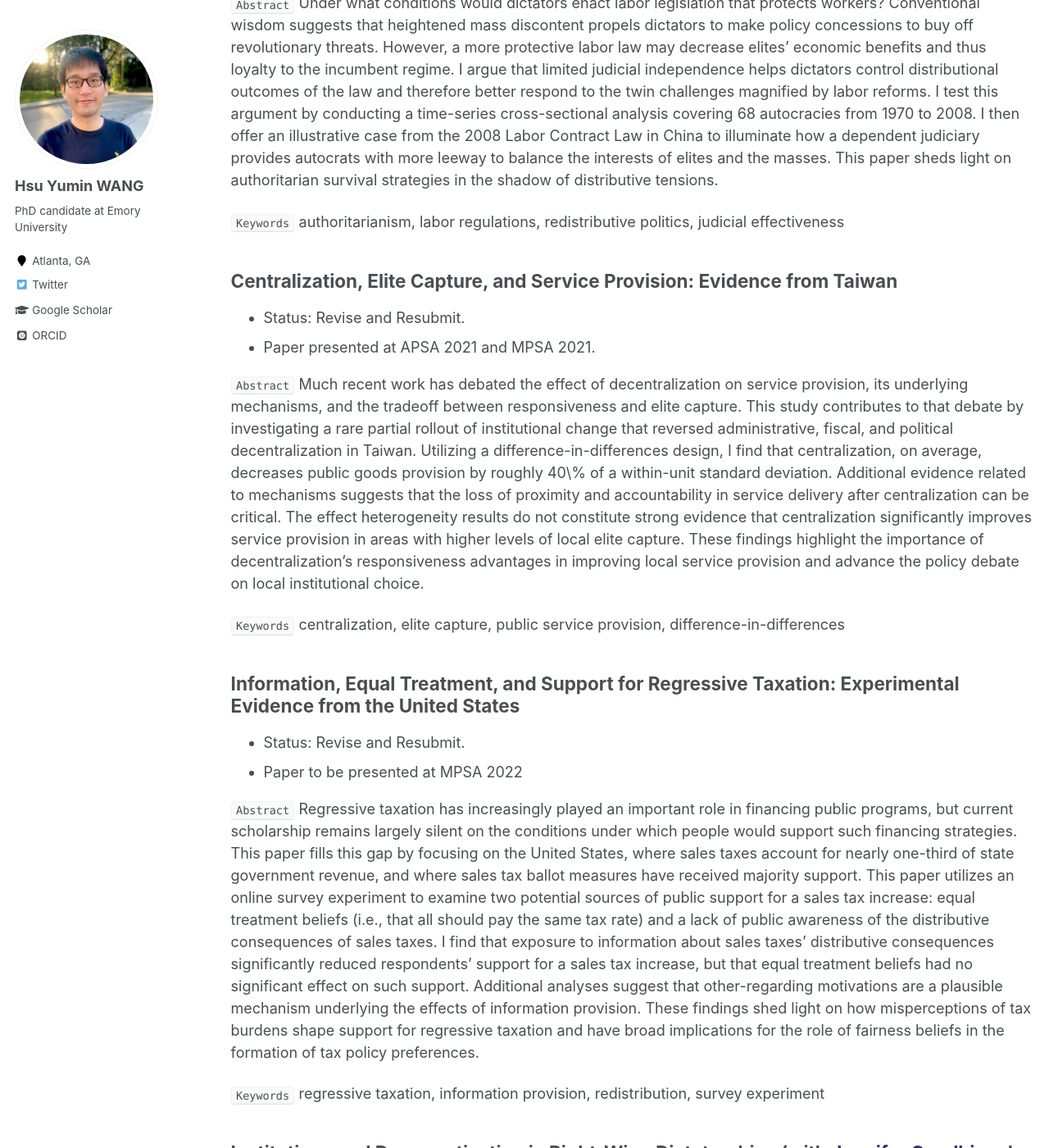
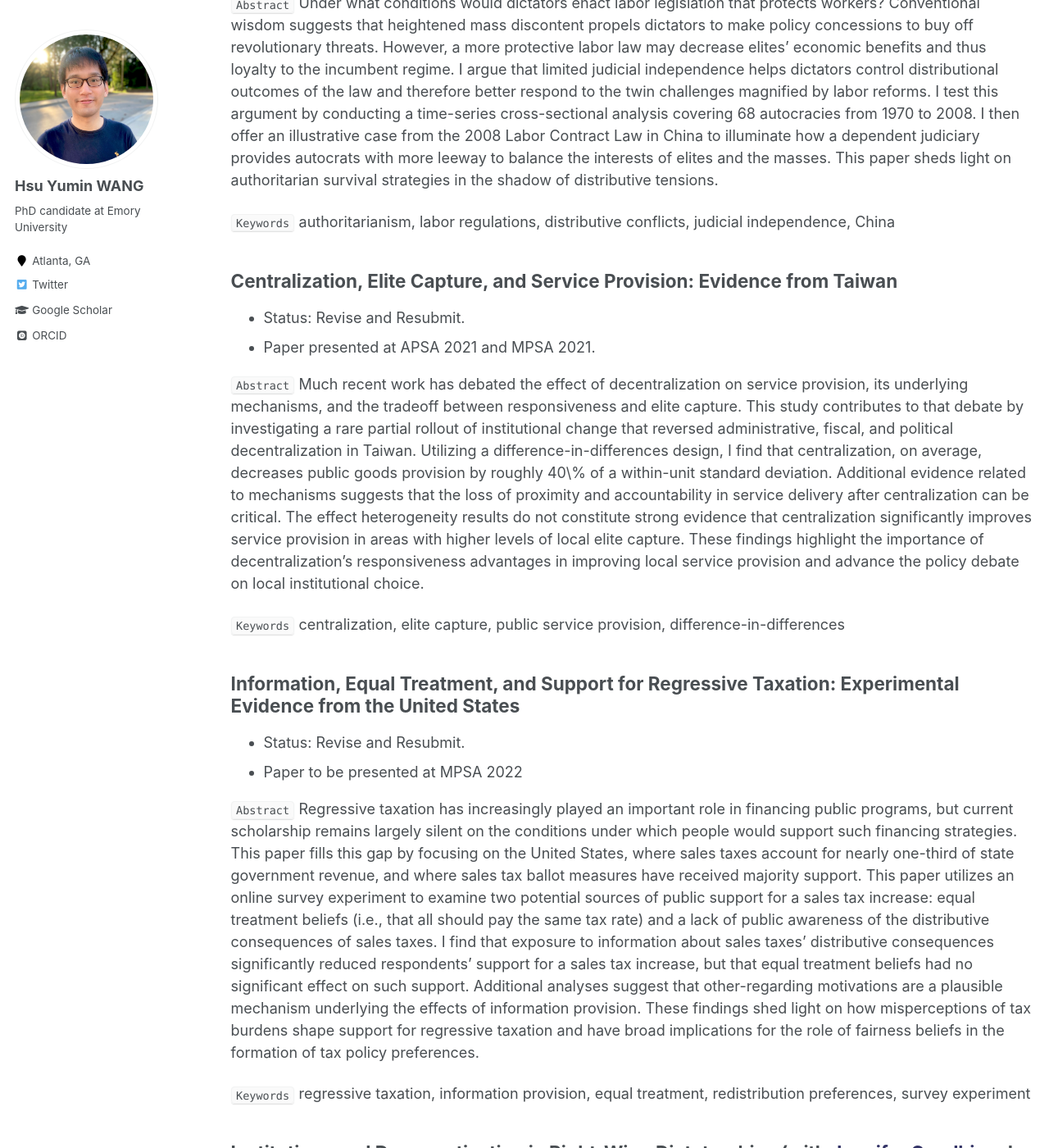
Before and after one commit to hsuyumin/hsuyumin.github.io, a Jekyll site: the page built from _pages/publications.md, in a window 1280 px wide and 1400 px high, scrolled down 429 px. Shown: the whole window at 82% size. Built offline with Jekyll 4.4.1, drawn with Linux system fonts in a browser that asks for light colours; some web fonts are replaced.

Commit message:
Update publications.md

```diff
--- a/_pages/publications.md
+++ b/_pages/publications.md
@@ -20,7 +20,7 @@ redirect_from:
 `Abstract`
 Under what conditions would dictators enact labor legislation that protects workers? Conventional wisdom suggests that heightened mass discontent propels dictators to make policy concessions to buy off revolutionary threats. However, a more protective labor law may decrease elites' economic benefits and thus loyalty to the incumbent regime. I argue that limited judicial independence helps dictators control distributional outcomes of the law and therefore better respond to the twin challenges magnified by labor reforms. I test this argument by conducting a time-series cross-sectional analysis covering 68 autocracies from 1970 to 2008. I then offer an illustrative case from the 2008 Labor Contract Law in China to illuminate how a dependent judiciary provides autocrats with more leeway to balance the interests of elites and the masses. This paper sheds light on authoritarian survival strategies in the shadow of distributive tensions.
 
-`Keywords` authoritarianism, labor regulations, redistributive politics, judicial effectiveness
+`Keywords` authoritarianism, labor regulations, distributive conflicts, judicial independence, China
 
 ## Centralization, Elite Capture, and Service Provision: Evidence from Taiwan
 * Status: Revise and Resubmit.
@@ -38,7 +38,7 @@ Much recent work has debated the effect of decentralization on service provision
 `Abstract`
 Regressive taxation has increasingly played an important role in financing public programs, but current scholarship remains largely silent on the conditions under which people would support such financing strategies. This paper fills this gap by focusing on the United States, where sales taxes account for nearly one-third of state government revenue, and where sales tax ballot measures have received majority support. This paper utilizes an online survey experiment to examine two potential sources of public support for a sales tax increase: equal treatment beliefs (i.e., that all should pay the same tax rate) and a lack of public awareness of the distributive consequences of sales taxes. I find that exposure to information about sales taxes' distributive consequences significantly reduced respondents' support for a sales tax increase, but that equal treatment beliefs had no significant effect on such support. Additional analyses suggest that other-regarding motivations are a plausible mechanism underlying the effects of information provision. These findings shed light on how misperceptions of tax burdens shape support for regressive taxation and have broad implications for the role of fairness beliefs in the formation of tax policy preferences.
 
-`Keywords` regressive taxation, information provision, redistribution, survey experiment
+`Keywords` regressive taxation, information provision, equal treatment, redistribution preferences, survey experiment
 
 ## Institutions and Democratization in Right-Wing Dictatorships (with [Jennifer Gandhi](https://www.jennifergandhi.com/) and [Dulce Manzano](http://webs.ucm.es/info/socio6ed/main/Fichas%20personal/DulceManzano/DulceManzano.htm))
 * Paper presented at [ECPR 2020](https://ecpr.eu/Events/Event/PaperDetails/55046).
```
